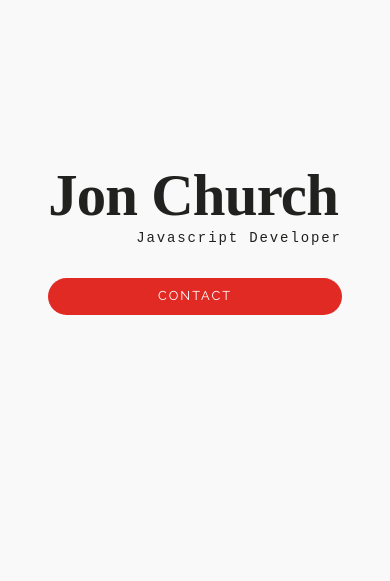
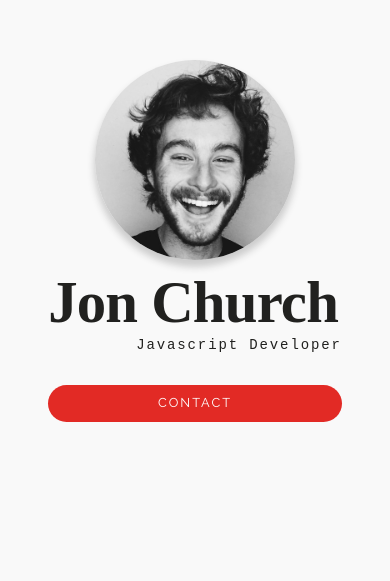
Before and after one commit to jonchurch/jonchurch.github.io, a plain HTML site: page index.html in a window 390 px wide. Shown: the part 161-742 px from the top of the page. Drawn offline with Linux system fonts and the light colour scheme.

Commit message:
add profile photo

```diff
--- a/index.html
+++ b/index.html
@@ -23,6 +23,7 @@
   <body>
   <main class="container">
 	<section class="content">
+		<div id="profile" src="profile.jpg" alt="profile photo"></div>
 	  <h1>Jon Church</h1>
 	  <p id="desc">
 	  Javascript Developer
--- a/styles.css
+++ b/styles.css
@@ -40,7 +40,18 @@ main.container {
     align-items: center;
     justify-content: center;
 }
+#profile {
+	margin: auto;
+	background-image: url("profile.jpg");
+	width: 350px;
+	height: 350px;
+	background-size: cover;
+	background-position: top center;
+	border-radius: 50%;
+	box-shadow: 0px 6px 7px 1px #ccc;
+}
 main.container section.content h1 {
+	margin-top: 1.75rem;
 	color: #21211f;
 	font-size: 7.35rem;
 	padding: 0;
@@ -118,6 +129,10 @@ footer span:hover {
 	html, body {
 		font-size: 9px;
 	}
+	#profile {
+		width: 200px;
+		height: 200px;
+	}
 	main.container section.content a {
 		padding: 1.45rem 1.5rem;
 		font-size: 1.5rem;
```
Also changed, not shown: profile.jpg (added).
